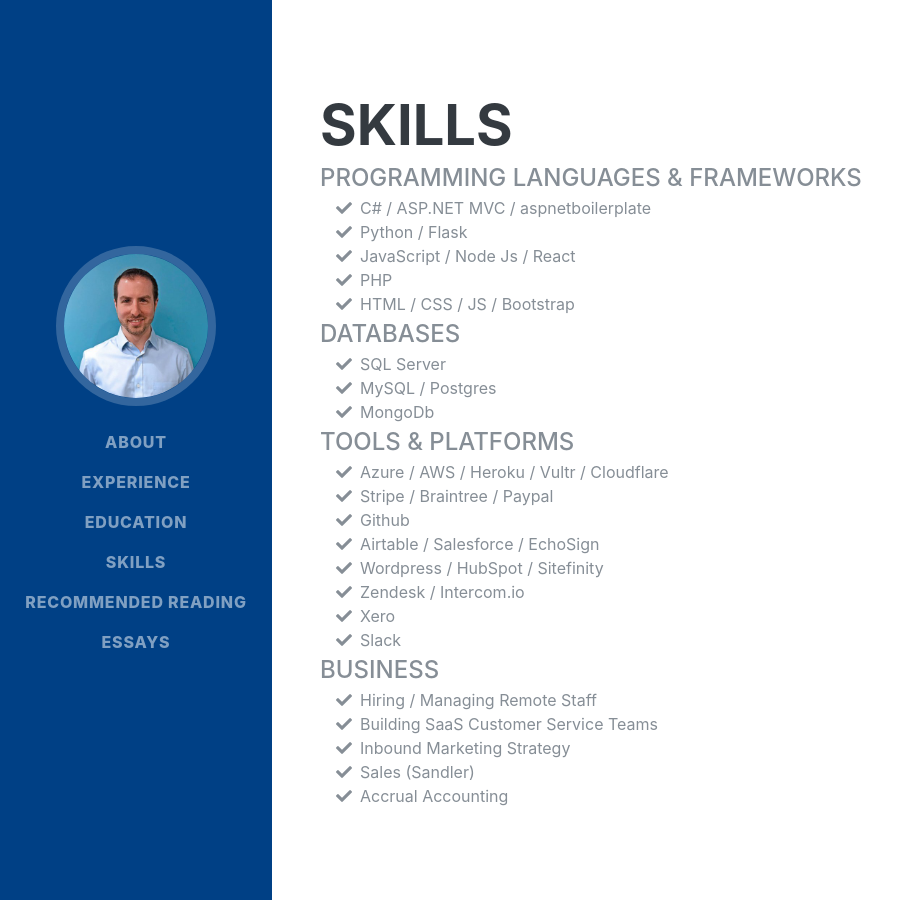
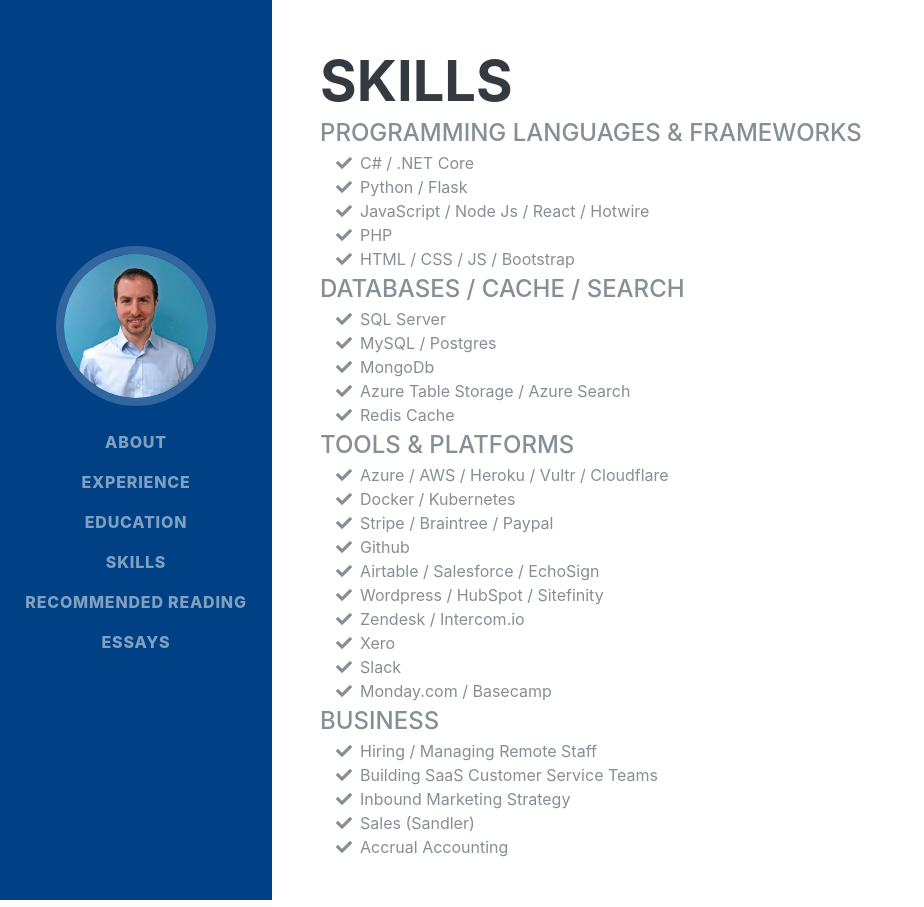
Before and after one commit to apexdodge/apexdodge.github.io, a Jekyll site: the page built from skills.html, in a window 1280 px wide. Shown: the whole page, without its empty margins (0-924 px from the left). Built offline with Jekyll 4.4.1, drawn with Linux system fonts in a browser that asks for light colours; some web fonts are replaced.

Commit message:
Update skills.html

```diff
--- a/skills.html
+++ b/skills.html
@@ -6,13 +6,13 @@ layout: page
 <ul class="fa-ul mb-0">
   <li>
     <i class="fa-li fa fa-check"></i>
-    C# / ASP.NET MVC / aspnetboilerplate</li>
+    C# / .NET Core</li>
   <li>
     <i class="fa-li fa fa-check"></i>
     Python / Flask</li>
   <li>
     <i class="fa-li fa fa-check"></i>
-    JavaScript / Node Js / React</li>
+    JavaScript / Node Js / React / Hotwire</li>
   <li>
     <i class="fa-li fa fa-check"></i>
     PHP</li>
@@ -22,7 +22,7 @@ layout: page
 </ul>
 
 
-<div class="subheading mb-12">Databases</div>
+<div class="subheading mb-12">Databases / Cache / Search</div>
   <ul class="fa-ul mb-0">
     <li>
       <i class="fa-li fa fa-check"></i>
@@ -33,6 +33,8 @@ layout: page
     <li>
       <i class="fa-li fa fa-check"></i>
       MongoDb</li>
+    <li><i class="fa-li fa fa-check"></i>Azure Table Storage / Azure Search</li>
+    <li><i class="fa-li fa fa-check"></i>Redis Cache</li>
   </ul>
 
 <div class="subheading mb-12">Tools &amp; Platforms</div>
@@ -40,6 +42,9 @@ layout: page
     <li>
       <i class="fa-li fa fa-check"></i>
       Azure / AWS / Heroku / Vultr / Cloudflare</li>
+    <li>
+      <i class="fa-li fa fa-check"></i>
+      Docker / Kubernetes</li>
     <li>
       <i class="fa-li fa fa-check"></i>
         Stripe / Braintree / Paypal</li>
@@ -61,6 +66,9 @@ layout: page
     <li>
       <i class="fa-li fa fa-check"></i>
       Slack</li>
+        <li>
+      <i class="fa-li fa fa-check"></i>
+      Monday.com / Basecamp</li>
   </ul>
 
 <div class="subheading mb-12">Business</div>
```
